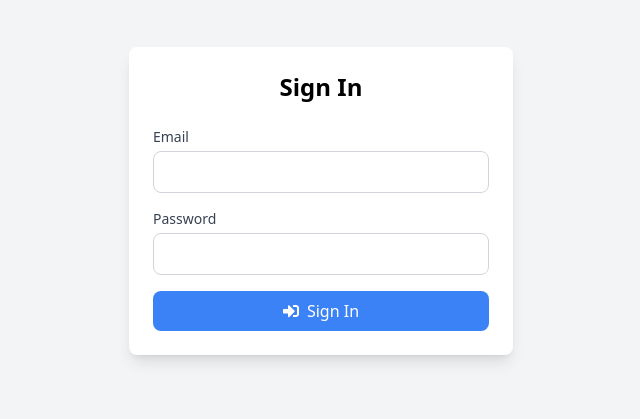
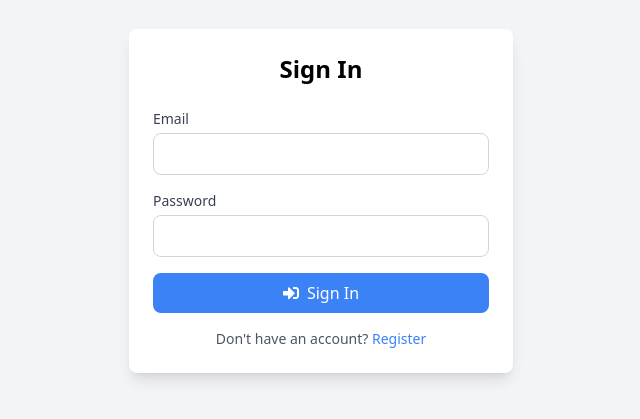
Before and after one commit to ashishstomar/rtb-auction-ecommerce, a React (Vite) app in the folder frontend/: page /signin in a window 1280 px wide. Shown: the part 199-618 px from the top of the page, without its empty margins (319-959 px from the left). Built offline with nearby package versions, Linux system fonts and the light colour scheme.

Commit message:
refactor: enhance error handling in signin and add signup link

```diff
--- a/frontend/src/components/Signin.jsx
+++ b/frontend/src/components/Signin.jsx
@@ -2,6 +2,7 @@
 import axios from "axios";
 import { useNavigate } from "react-router-dom";
 import { FaSignInAlt } from "react-icons/fa";
+import { Link } from "react-router-dom";
 
 const API_URL = "http://localhost:8080/api/signin";
 
@@ -17,18 +18,20 @@
       const { data, status } = await axios.post(API_URL, { email, password });
 
       if (status === 200) {
-        // Store token and user in localStorage
         const { token, user } = data;
         localStorage.setItem("auth_token", token);
         localStorage.setItem("user", JSON.stringify(user));
 
-        // Redirect after successful signin
         alert("Signin successful");
         navigate("/");
       }
     } catch (error) {
       console.error("Signin error", error);
-      alert("Signin failed. Please check your credentials.");
+      if (error.response && error.response.data) {
+        alert(`Signin failed: ${error.response.data.error}`);
+      } else {
+        alert("Signin failed. Please check your credentials.");
+      }
     }
   };
 
@@ -81,6 +84,16 @@
           <FaSignInAlt className="mr-2" />
           Sign In
         </button>
+
+        <p className="mt-4 text-center text-sm text-gray-600">
+          Don't have an account?{" "}
+          <Link
+            to="/signup"
+            className="text-blue-500 hover:text-blue-700 font-medium"
+          >
+            Register
+          </Link>
+        </p>
       </form>
     </div>
   );
```
